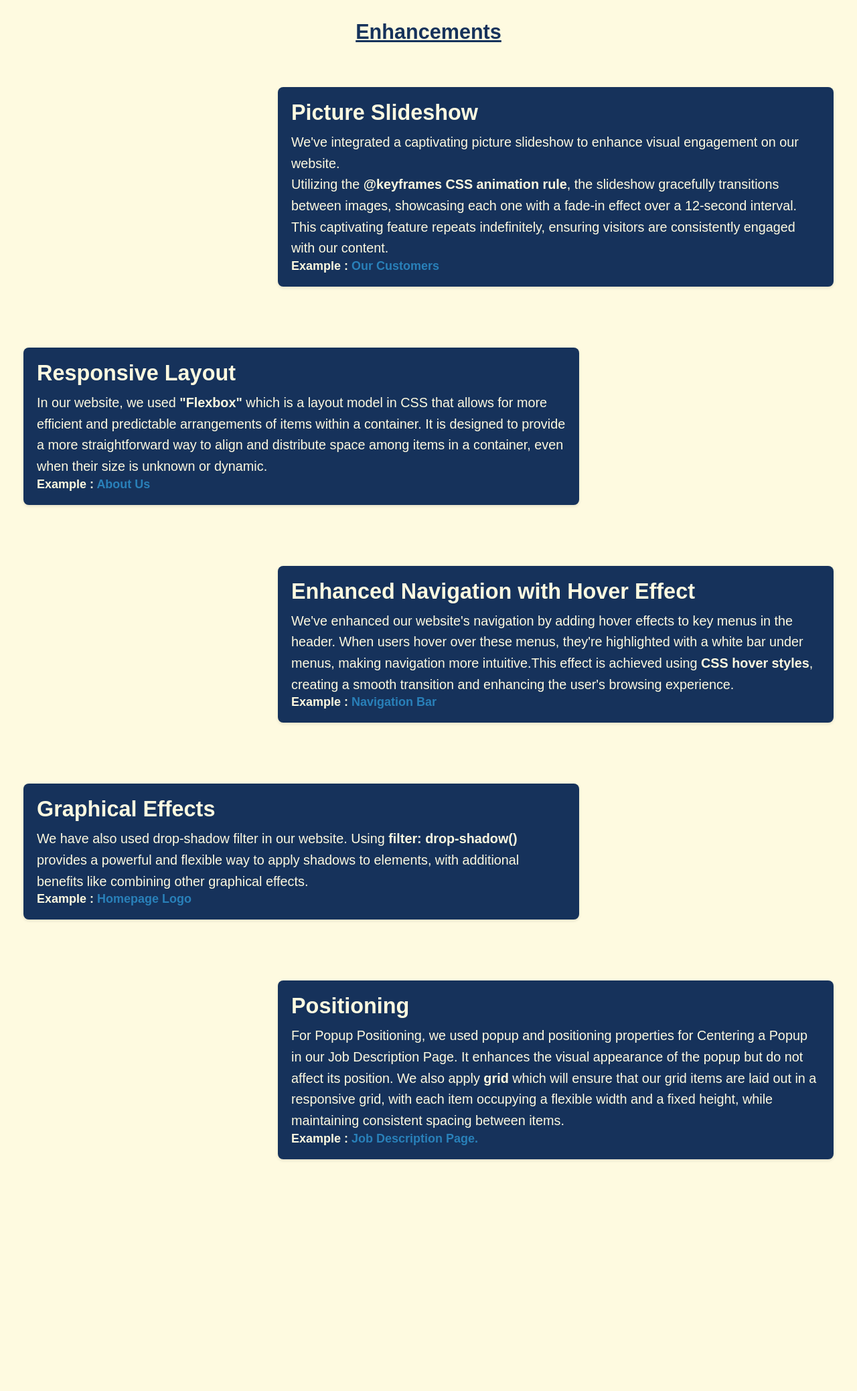
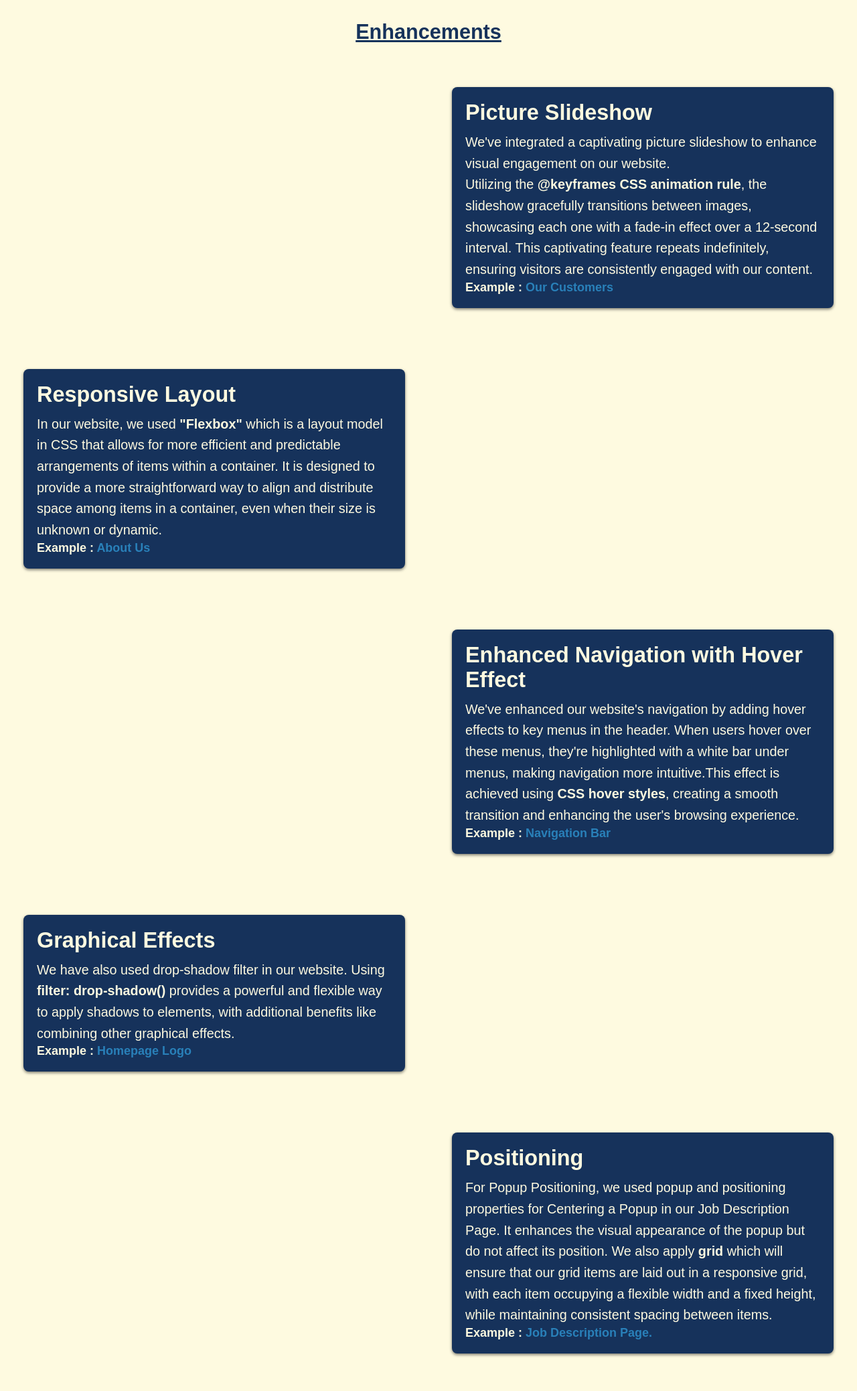
Before and after one commit to Showwaiyan/jobs-adv-website, a PHP site: page /enhancement.html in a window 1280 px wide. Shown: the whole page at 67% size. Before the commit the page ends 1733 px from the top, so only its background shows below. Run offline with PHP 8.4, Linux system fonts and the light colour scheme.

Commit message:
remove and adjust some codes

```diff
--- a/styles/style.css
+++ b/styles/style.css
@@ -52,7 +52,6 @@ body#index-body {
 
 #enchancements-title{
   text-align: center;
-  border: px solid #333;
   padding: 10px;
   width: fit-content;
   margin: 20px auto;
@@ -63,34 +62,33 @@ body#index-body {
 }
 
 .enhancements-card-right {
-  border: 2px #333;
   padding: 15px;
-  width: 900px;
+  width: 50%;
   margin-right: 0;
   margin-left: auto;
   text-align: left;
 }
 .enhancements-card-right:hover {
   border-color: #007bff;
-  transform: scale(1.1);
+  transform: scale(1.05);
 }
 .enhancements-card-left {
-  border: 2px #333;
   padding: 15px;
-  width: 900px;
+  width: 50%;
   margin-right: auto;
   margin-left: 0;
   text-align: left;
 }
 .enhancements-card-left:hover {
   border-color: #007bff;
-  transform: scale(1.1);
+  transform: scale(1.05);
 }
 
 body {
-  /* display: flex; */
-  font-family: Arial, sans-serif;
-  justify-content: flex-end;
+  display: flex;
+  flex-direction: column;
+  font-family:var(--poppins-font);
+  /* justify-content: flex-end;  */
   padding: 0;
   background-color: #FEFAE0;
   color: #333;
@@ -115,7 +113,7 @@ a:hover {
   margin: 20px;
   padding: 20px;
   border-radius: 8px;
-  box-shadow: 0 2px 4px rgba(0, 0, 0, 0.1);
+  box-shadow: 0 2px 4px rgba(0, 0, 0, 0.5);
 }
 
 .enhance-section h3 {
```
